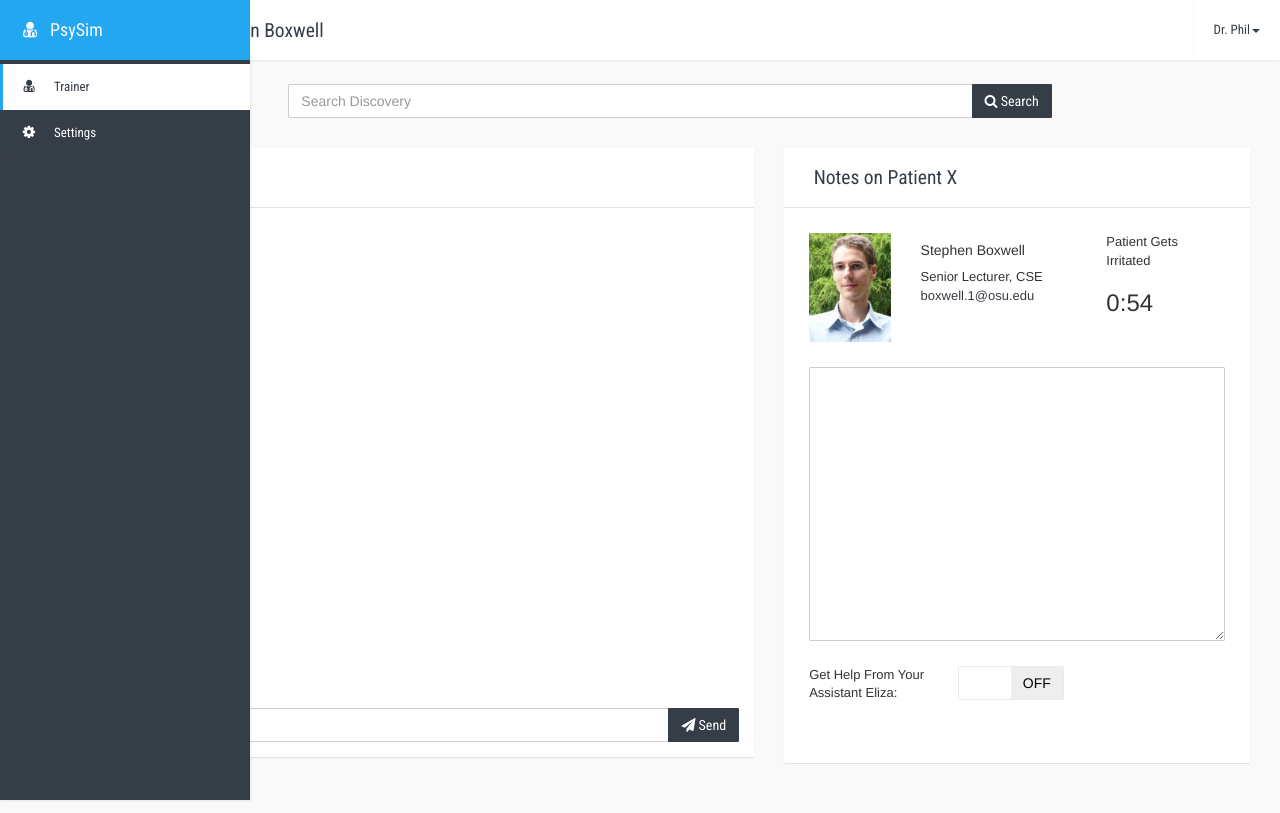
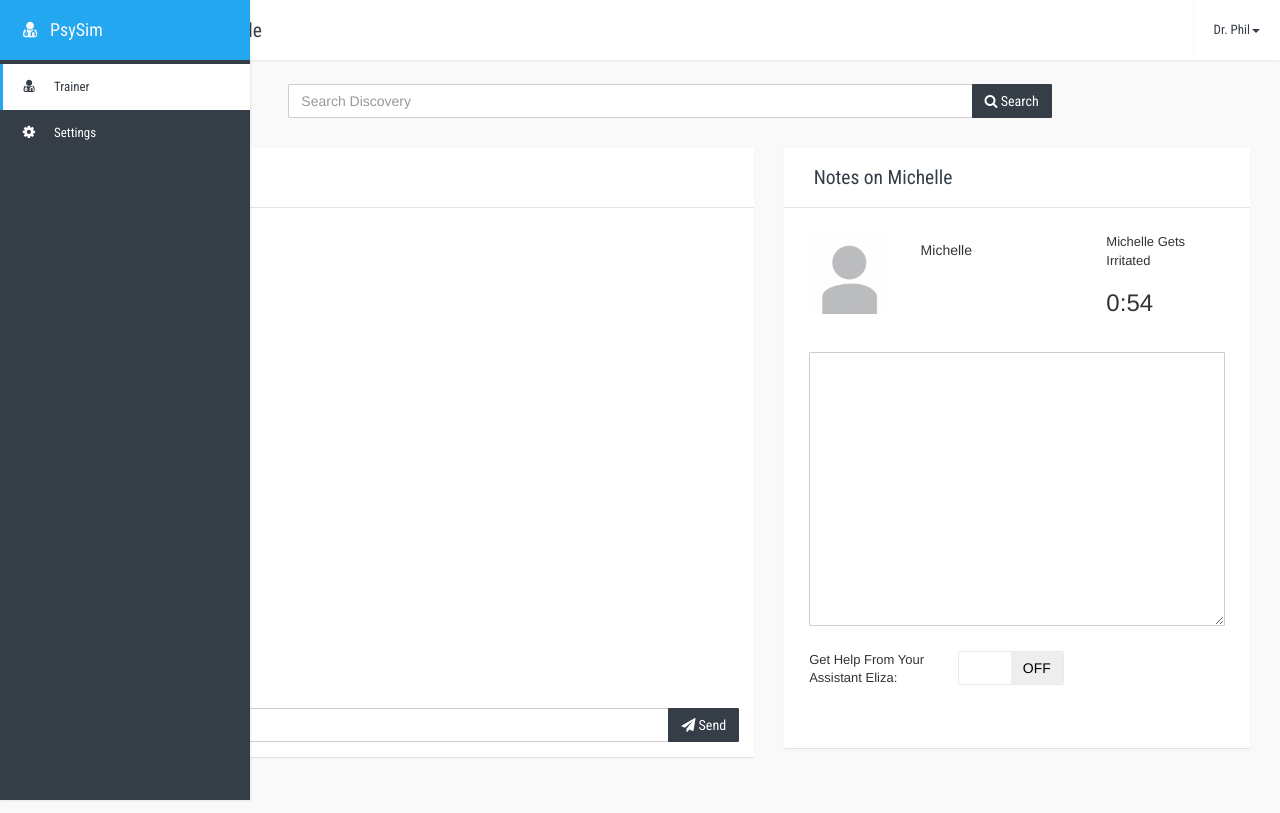
Before and after one commit to rogueunix/psysim, a Node server app: page / in a window 1280 px wide. Run offline with Node 20, Linux system fonts and the light colour scheme.

Commit message:
Changed all Stephen items to say Michelle, added generic patient picture, and not responding to patient now sends ellipses instead of empty string.

```diff
--- a/public/javascripts/index.js
+++ b/public/javascripts/index.js
@@ -8,8 +8,8 @@ const therapist = {
 }
 
 const patient = {
-  name: "Stephen",
-  image: "/images/profile/patient.jpg",
+  name: "Michelle",
+  image: "/images/profile/generic-patient.png",
   workspaceId: "ea449515-d489-495e-bf26-268803124a8b"
 }
 
@@ -129,7 +129,7 @@ function runTimer(){
 
     if (distance < 0) {
       clearInterval(timer);
-      sendMessage();
+      sendMessage("...", therapist);
       runTimer();
     }
   }, 1000);
--- a/views/index.pug
+++ b/views/index.pug
@@ -19,7 +19,7 @@ block content
           .card-title
             .title
               i.fa.fa-comments-o
-              |  Patient X
+              |  Michelle
         .card-body.no-padding
           ul.message-list(id="message-list")
           .col-md-12
@@ -37,19 +37,15 @@ block content
           .card-title
             .title
               i.fa.fa-notes
-              |  Notes on Patient X
+              |  Notes on Michelle
         .card-body
           .row
             .col-xs-3
-              img(src="/images/profile/boxwell.jpg", style="width: 100%")
+              img(src="/images/profile/generic-patient.png", style="width: 100%")
             .col-xs-5
-              h5 Stephen Boxwell
-              p
-                | Senior Lecturer, CSE
-                br
-                a(href="#") boxwell.1@osu.edu
+              h5 Michelle
             .col-xs-4
-              p Patient Gets Irritated
+              p Michelle Gets Irritated
               h3(id="patientTimer") 1:00
           .row
             .col-xs-12
--- a/views/layout.pug
+++ b/views/layout.pug
@@ -34,7 +34,7 @@ html
                 i.fa.fa-bars.icon
               ol.breadcrumb.navbar-breadcrumb
                 li.active PsySim
-                li Stephen Boxwell
+                li Michelle
               button.navbar-right-expand-toggle.pull-right.visible-xs(type="button")
                 i.fa.fa-th.icon
             ul.nav.navbar-nav.navbar-right
```
Also changed, not shown: public/images/profile/boxwell.jpg (deleted), public/images/profile/generic-patient.png (added), public/images/profile/patient.jpg (deleted), public/images/profile/picjumbo.com_HNCK4153_resize.jpg (deleted), public/images/profile/profile-1.jpg (deleted).
